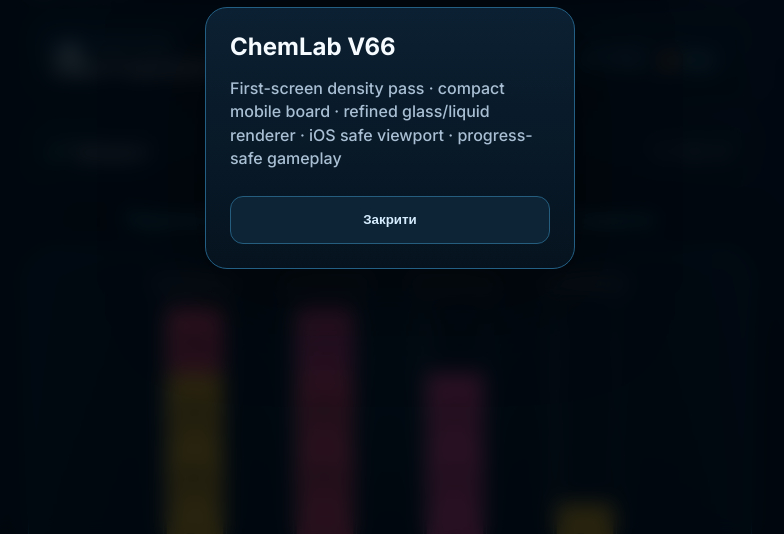
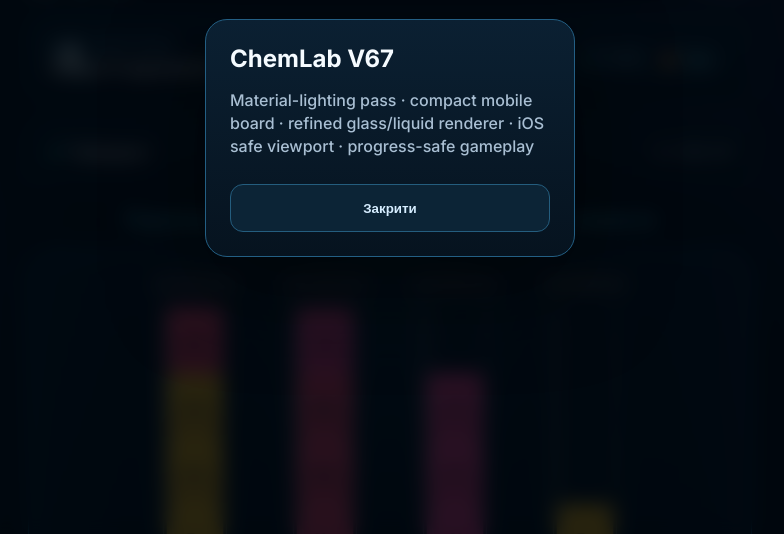
Before and after one commit to evgeniynekrashseo-sys/crystal-cave-game, a website built with Vite: page index.html in a window 1280 px wide. Both pictures are taken after a click on the button "Налаштування". Shown: the part 262-796 px from the top of the page, without its empty margins (250-1034 px from the left). Built offline with nearby package versions, Linux system fonts and the light colour scheme.

Commit message:
chore(v67): update build label

```diff
--- a/index.html
+++ b/index.html
@@ -43,6 +43,6 @@
   </main>
   <div class="overlay" id="win"><div class="modal"><h2>Дослід завершено 🧪</h2><p>Усі елементи правильно розділено</p><div id="winReward"></div><button id="next">Наступний дослід</button></div></div>
   <div class="overlay" id="lose"><div class="modal"><h2>Ви програли</h2><p>Ходи закінчились. Пройди цей етап ще раз.</p><button id="retrySame">Повторити цю комбінацію</button><button class="secondary" id="retryNew">Інша комбінація</button></div></div>
-  <div class="overlay" id="settingsPanel"><div class="modal"><h2>ChemLab V66</h2><p>First-screen density pass · compact mobile board · refined glass/liquid renderer · iOS safe viewport · progress-safe gameplay</p><button class="secondary" id="closeSettings">Закрити</button></div></div><div class="toast" id="toast"></div>
+  <div class="overlay" id="settingsPanel"><div class="modal"><h2>ChemLab V67</h2><p>Material-lighting pass · compact mobile board · refined glass/liquid renderer · iOS safe viewport · progress-safe gameplay</p><button class="secondary" id="closeSettings">Закрити</button></div></div><div class="toast" id="toast"></div>
   <script type="module" src="/src/diagnostics.ts"></script><script type="module" src="/src/main.ts"></script>
 </body></html>
```
